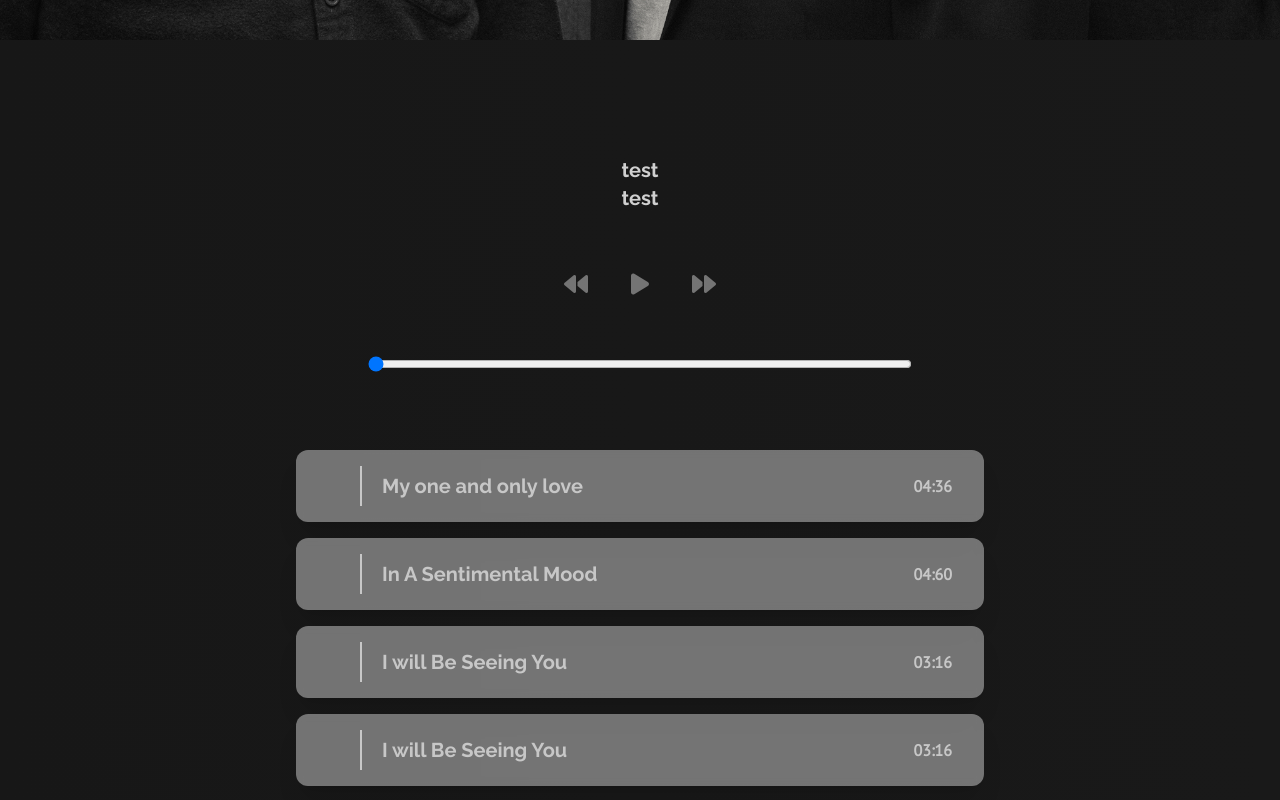
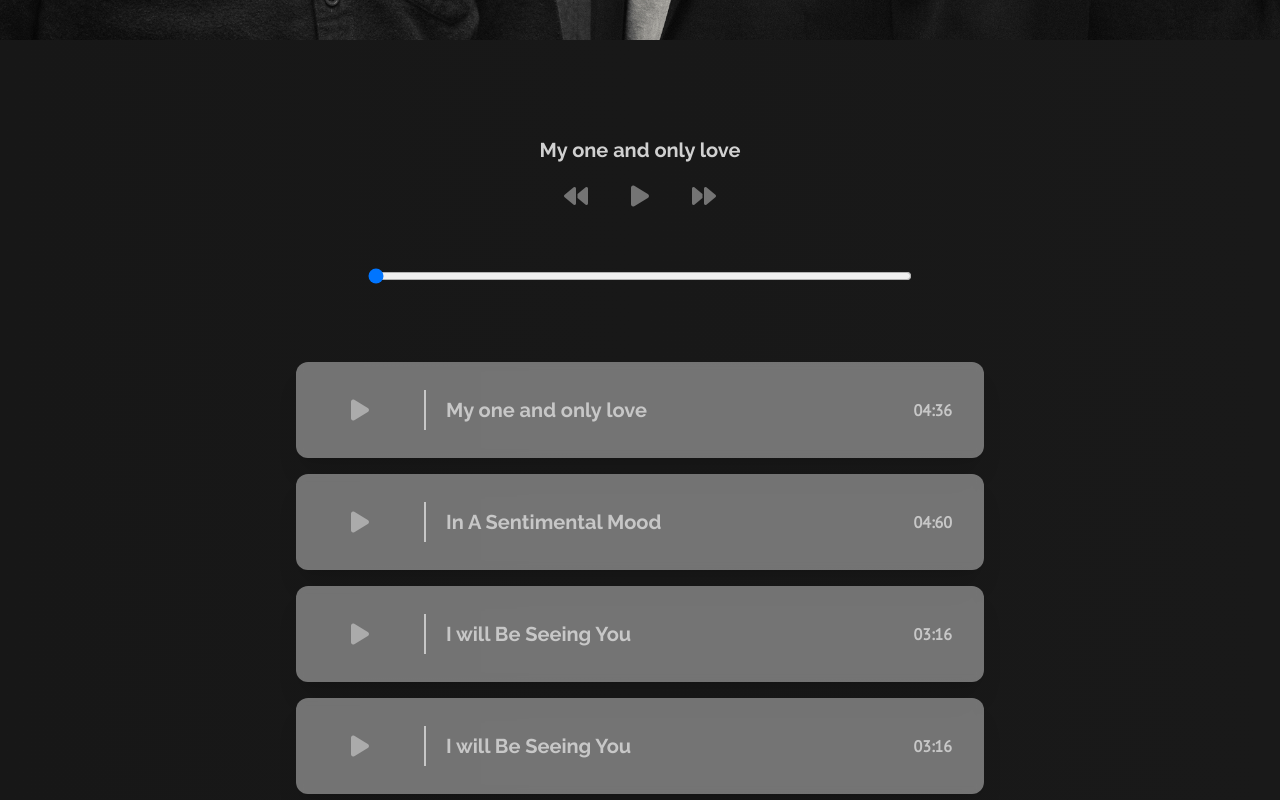
Before and after one commit to Jing1524/Alex_Band_Site, a Next.js app: page / in a window 1280 px wide. Shown: the part 760-1560 px from the top of the page. Built offline with nearby package versions, Linux system fonts and the light colour scheme; a web font is replaced by a local one.

Commit message:
track selection fix

```diff
--- a/components/CurrentTrack.tsx
+++ b/components/CurrentTrack.tsx
@@ -1,6 +1,7 @@
 import { useState, useEffect, useRef } from "react";
 
 function CurrentTrack({
+  title,
   tracks,
   toPrevTrack,
   toNextTrack,
@@ -67,10 +68,10 @@ function CurrentTrack({
 
   return (
     <div className="p-8 mx-20">
-      <div className="flex flex-col items-center mt-5 mb-10 track-info">
-        <h2 className="text-xl font-bold text-white/80 font-raleway">test</h2>
-        <h3 className="text-xl font-bold text-white/80 font-raleway">test </h3>
-      </div>
+      <h2 className="text-xl font-bold text-center text-white/80 font-raleway">
+        {title}
+      </h2>
+
       <div className="flex items-center justify-center space-x-5">
         <button
           type="button"
--- a/components/MusicPlayers.tsx
+++ b/components/MusicPlayers.tsx
@@ -9,14 +9,12 @@ function MusicPlayers({ tracks }): JSX.Element {
   const [trackIndex, setTrackIndex] = useState(0);
   const [trackProgress, setTrackProgress] = useState(0);
   const [duration, setDuration] = useState(0);
-  const [currentTrack, setCurrentTrack] = useState();
-  const { title, artist, audioSrc, durationTime } = tracks[trackIndex];
 
   // can't run Audio API on server
   const audioRef = useRef(null);
 
   useEffect(() => {
-    audioRef.current = new Audio(audioSrc);
+    audioRef.current = new Audio(tracks[trackIndex].audioSrc);
     const seconds = Math.floor(audioRef.current.duration);
     setDuration(seconds);
   }, [audioRef?.current?.onloadedata, audioRef?.current?.isReady]);
@@ -83,6 +81,14 @@ function MusicPlayers({ tracks }): JSX.Element {
     });
   };
 
+  const playlistSelectionHandler = (e) => {
+    const num = Number(e.currentTarget.getAttribute("data-key"));
+    // console.log("selected", num);
+    // const selectedIdx = tracks.indexOf(num);
+    setTrackIndex(num);
+    setIsPlaying(true);
+  };
+
   return (
     <section
       id="tracks"
@@ -100,6 +106,7 @@ function MusicPlayers({ tracks }): JSX.Element {
         <motion.div className=" w-[60%]">
           {/* button control */}
           <CurrentTrack
+            title={tracks[trackIndex].title}
             audioRef={audioRef}
             tracks={tracks}
             setIsPlaying={setIsPlaying}
@@ -110,8 +117,8 @@ function MusicPlayers({ tracks }): JSX.Element {
             onScrub={onScrub}
             calculateTime={calculateTime}
             trackIndex={trackIndex}
-            audioSrc={audioSrc}
-            durationTime={durationTime}
+            audioSrc={tracks[trackIndex].audioSrc}
+            durationTime={tracks[trackIndex].durationTime}
             intervalRef={intervalRef}
           />
           <div className="mt-10">
@@ -119,8 +126,16 @@ function MusicPlayers({ tracks }): JSX.Element {
               return (
                 <div
                   key={index}
+                  data-key={index}
+                  onClick={playlistSelectionHandler}
                   className="flex items-center px-8 py-4 mx-10 mb-4 bg-white shadow-xl rounded-xl bg-opacity-40 bg-clip-padding backdrop-blur-sm hover:bg-opacity-60"
                 >
+                  <button
+                    type="button"
+                    className="w-16 h-16 transition duration-150 ease-out group hover:scale-[1.2] text-[24px] text-white/40 hover:text-white/80"
+                  >
+                    <i className="fas">&#xf04b;</i>
+                  </button>
                   <div className="w-0 h-10 ml-8 border border-solid border-white/60" />
                   <h2 className="flex ml-5 text-xl font-bold grow text-white/60 font-raleway">
                     {track.title}
```
